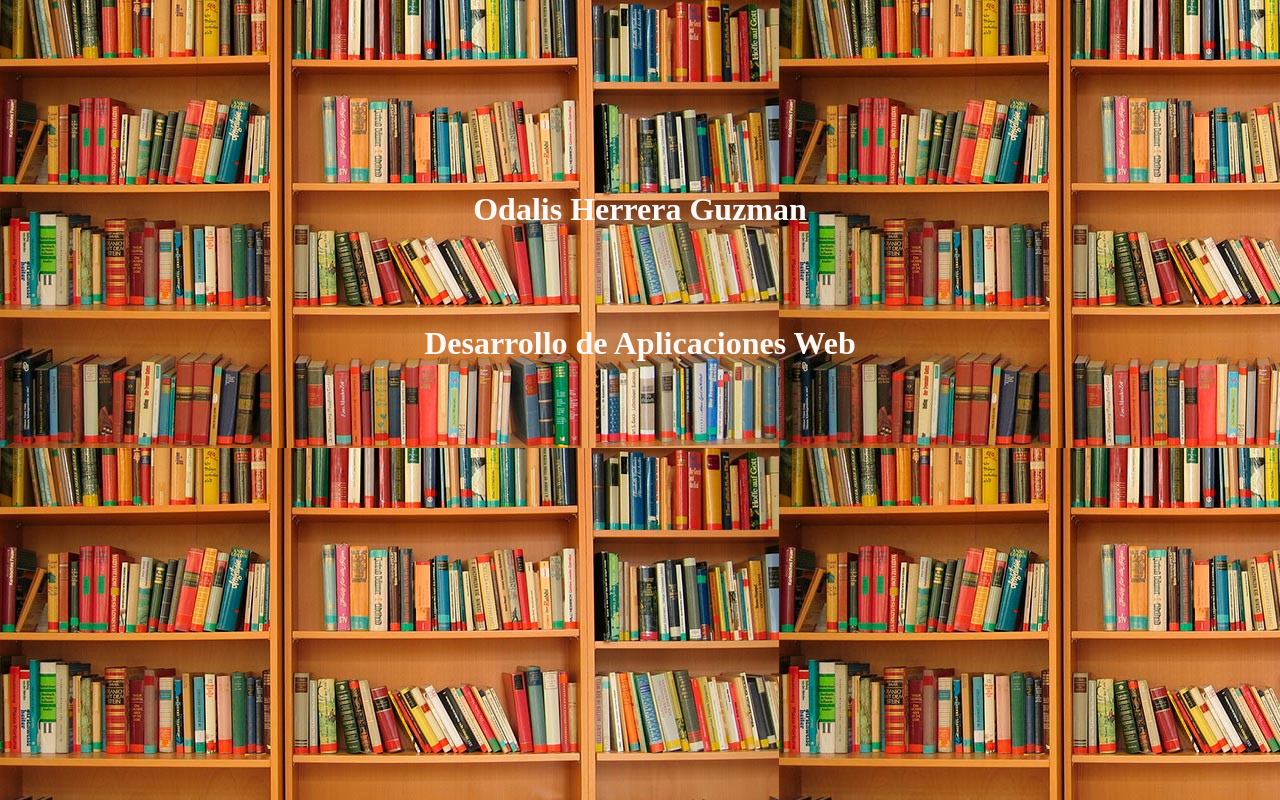
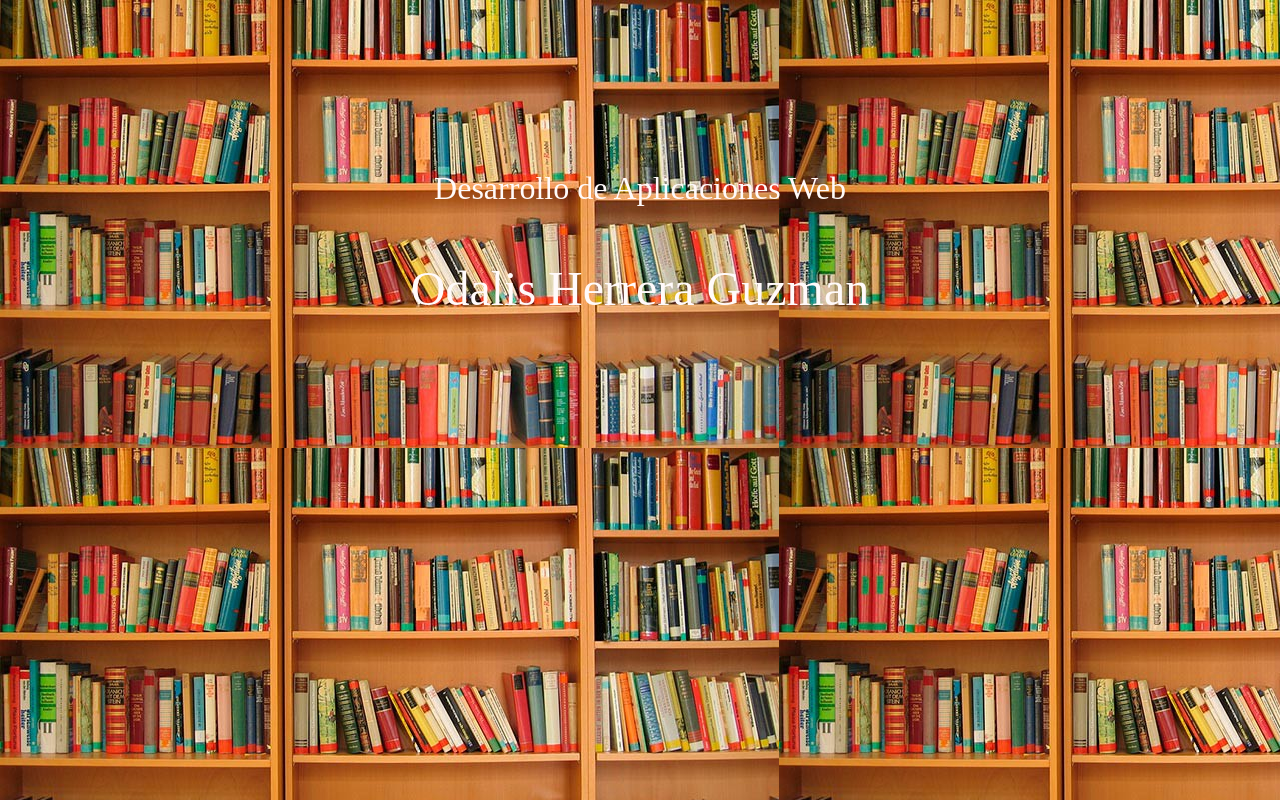
Before and after one commit to odalisherrera/primerapaginaweb, a plain HTML site: page index.html in a window 1280 px wide. Drawn offline with Linux system fonts and the light colour scheme.

Commit message:
Update index.html

```diff
--- a/index.html
+++ b/index.html
@@ -2,8 +2,8 @@
 <HEAD><TITLE> Mi primera pagina  </title></head>
 <body background="listadolibros.jpg">
 <br><br><br><br><br><br><br><br><br>
-<CENTER><H1><font color="FFFAFA">  Odalis Herrera Guzman </FONT></h1></center>
+<CENTER><font color="FFFAFA" SIZE=6> Desarrollo de Aplicaciones Web </FONT></center>
 <br><br><br>
-<CENTER><H1> <font color="FFFAFA"> Desarrollo de Aplicaciones Web  </FONT></h1></center>
+<CENTER><font color="FFFAFA" SIZE=7> Odalis Herrera Guzman </FONT></center>
 </body>
 </html>
```
